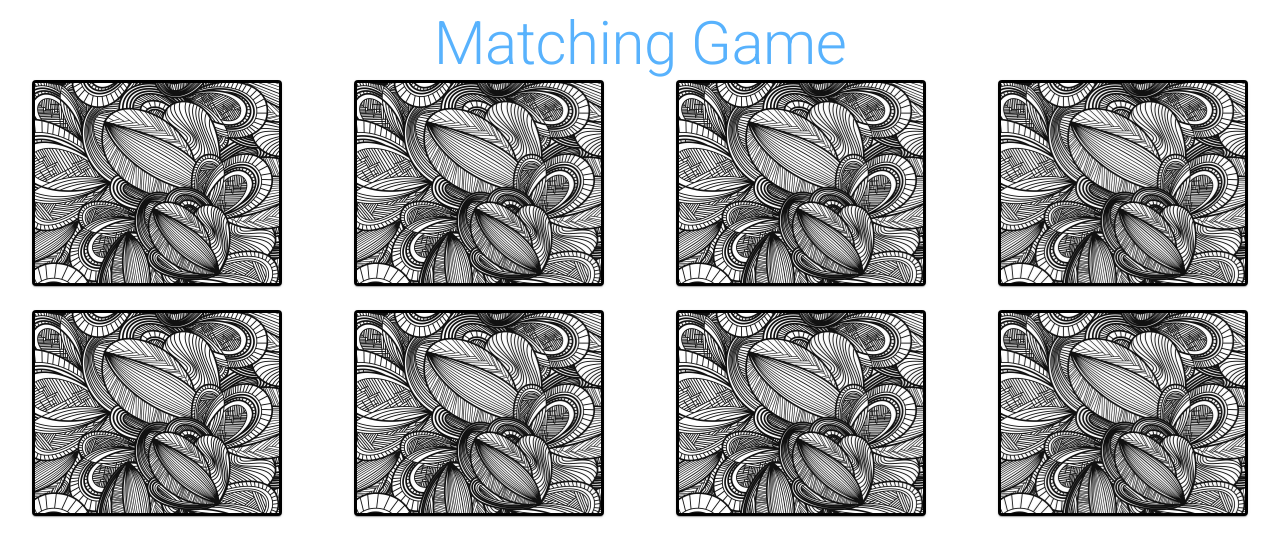
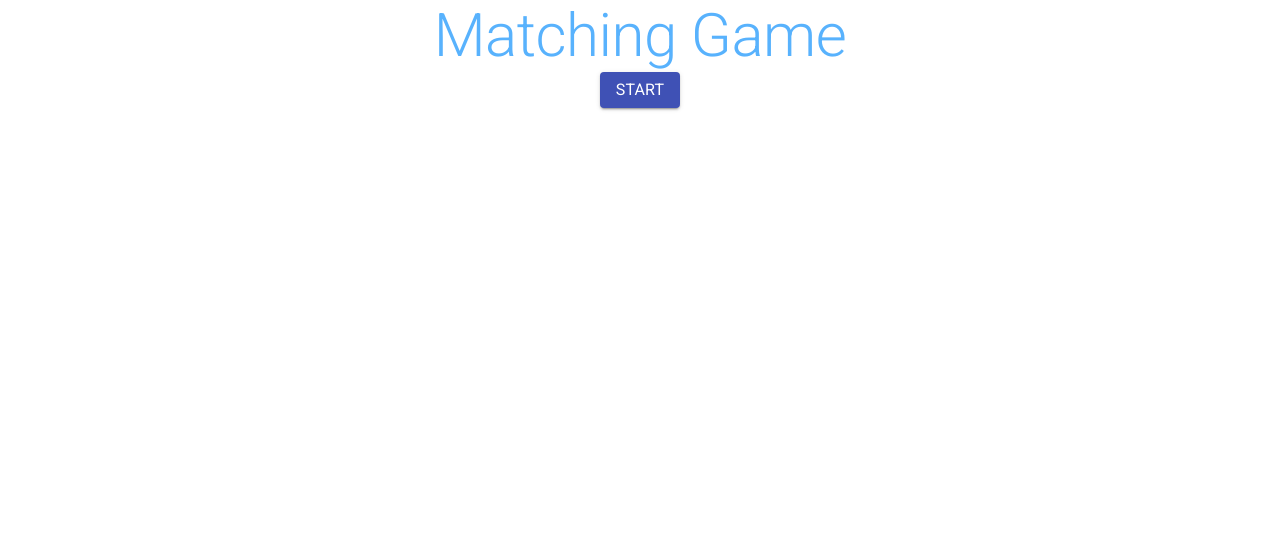
Before and after one commit to mcintyremason/match-game, a React app: page / in a window 1280 px wide. Shown: the top 556 px of the page. Built offline with nearby package versions, Linux system fonts and the light colour scheme.

Commit message:
start button

```diff
--- a/src/components/Board/index.tsx
+++ b/src/components/Board/index.tsx
@@ -1,6 +1,6 @@
 import * as React from 'react';
 import {
-  Grid, Typography
+  Button, Grid, Typography
 } from '@material-ui/core';
 
 import MatchCard, { MatchCardProps } from '../MatchCard';
@@ -13,6 +13,7 @@ type BoardState = {
   selectedCardFirst?: MatchCardProps | null,
   selectedCardSecond?: MatchCardProps | null,
   matchedCards: Array<string>,
+  gameRunning: boolean,
   gameOver: boolean
 } & BoardProps;
 
@@ -25,10 +26,12 @@ class Board extends React.Component<BoardProps, BoardState> {
       selectedCardFirst: null,
       selectedCardSecond: null,
       matchedCards: [],
-      gameOver: false
+      gameOver: false,
+      gameRunning: false
     };
 
     this.selectMatchCard = this.selectMatchCard.bind(this);
+    this.startGame = this.startGame.bind(this);
   }
 
   checkForMatch = ({ card }: { card: MatchCardProps }) => {
@@ -46,6 +49,20 @@ class Board extends React.Component<BoardProps, BoardState> {
         selectedCardSecond: null,
         gameOver: (matchedCards.length === (cards.length / 2))
       });
+    } else if (selectedCardFirst && selectedCardFirst.value !== card.value) {
+      setTimeout(() => {
+        const {
+          selectedCardFirst,
+          selectedCardSecond,
+        } = this.state;
+
+        if (selectedCardFirst && selectedCardSecond && selectedCardFirst.value !== selectedCardSecond.value) {
+          this.setState({
+            selectedCardFirst: null,
+            selectedCardSecond: null
+          });
+        }
+      }, 1500);
     }
   }
 
@@ -88,16 +105,24 @@ class Board extends React.Component<BoardProps, BoardState> {
     }
   }
 
+  startGame = () => {
+    this.setState({
+      gameRunning: true
+    });
+  }
+
   render() {
     const {
       cards,
       selectedCardFirst,
       selectedCardSecond,
       matchedCards,
+      gameRunning,
       gameOver
     } = this.state;
 
-    return (gameOver
+    return (gameRunning
+      ? (gameOver
         ? (<Grid
           container
           direction='column'
@@ -119,6 +144,22 @@ class Board extends React.Component<BoardProps, BoardState> {
               onClick={() => this.selectMatchCard({ card })}
             />
           </Grid>))}
+        </Grid>)
+        : <Grid
+          className='menu'
+          container
+          direction='column'
+          justify='center'
+          alignItems='center'
+        >
+          <Button
+            color='primary'
+            variant='contained'
+            value='START'
+            onClick={this.startGame}
+          >
+             <Typography>START</Typography>
+          </Button>
         </Grid>);
   }
 }
--- a/src/components/HomePage/index.tsx
+++ b/src/components/HomePage/index.tsx
@@ -76,7 +76,7 @@ class HomePage extends React.Component<{}, {}> {
 
   render() {
     return(
-      <Grid>
+      <Grid className='home-page-container'>
         <Grid
           container
           direction='column'
@@ -85,7 +85,7 @@ class HomePage extends React.Component<{}, {}> {
         >
           <Typography variant='h2'>Matching Game</Typography>
         </Grid>
-        <Grid item xs={12}>
+        <Grid container className='board-container'>
           <Board {... {cards}}></Board>
         </Grid>
       </Grid>
--- a/src/styles/scss/app.scss
+++ b/src/styles/scss/app.scss
@@ -1,4 +1,20 @@
 @import './variables';
+
+html {
+
+  height: 100%;
+}
+
+body {
+
+  height: 100%;
+  margin: 0;
+}
+
+#app {
+
+  height: 100%;
+}
 
 h1,
 h2,
@@ -6,14 +22,33 @@ h3,
 h4,
 h5,
 h6 {
+
   color: $primary-color;
 }
 
-/* entire container, keeps perspective */
+.home-page-container {
+
+  height: 100%;
+}
+
+.board-container {
+
+  height: 100%;
+  flex-flow: column nowrap;
+}
+
+.menu {
+
+  display: flex;
+  flex-flow: column nowrap;
+}
+
 .match-card-container {
+
   perspective: 1000px;
 
   .match-card {
+
     position: relative;
     height: 200px;
     border: 3px solid $border-primary;
@@ -22,17 +57,20 @@ h6 {
     transform: rotateY(180deg);
 
     &.selected {
+
 	    border: 3px solid $border-selected;
       transform: rotateY(0deg);
     }
 
     &.matched {
+
 	    border: 3px solid $border-matched;
       transform: rotateY(0deg);
     }
 
 
     .front, .back {
+
       height: 100%;
       width: 100%;
       backface-visibility: hidden;
@@ -43,6 +81,7 @@ h6 {
     }
 
     .front {
+
       z-index: 2;
       transform: rotateY(0deg);
     }
```
Lines whose indentation alone changed are shown as unchanged.
